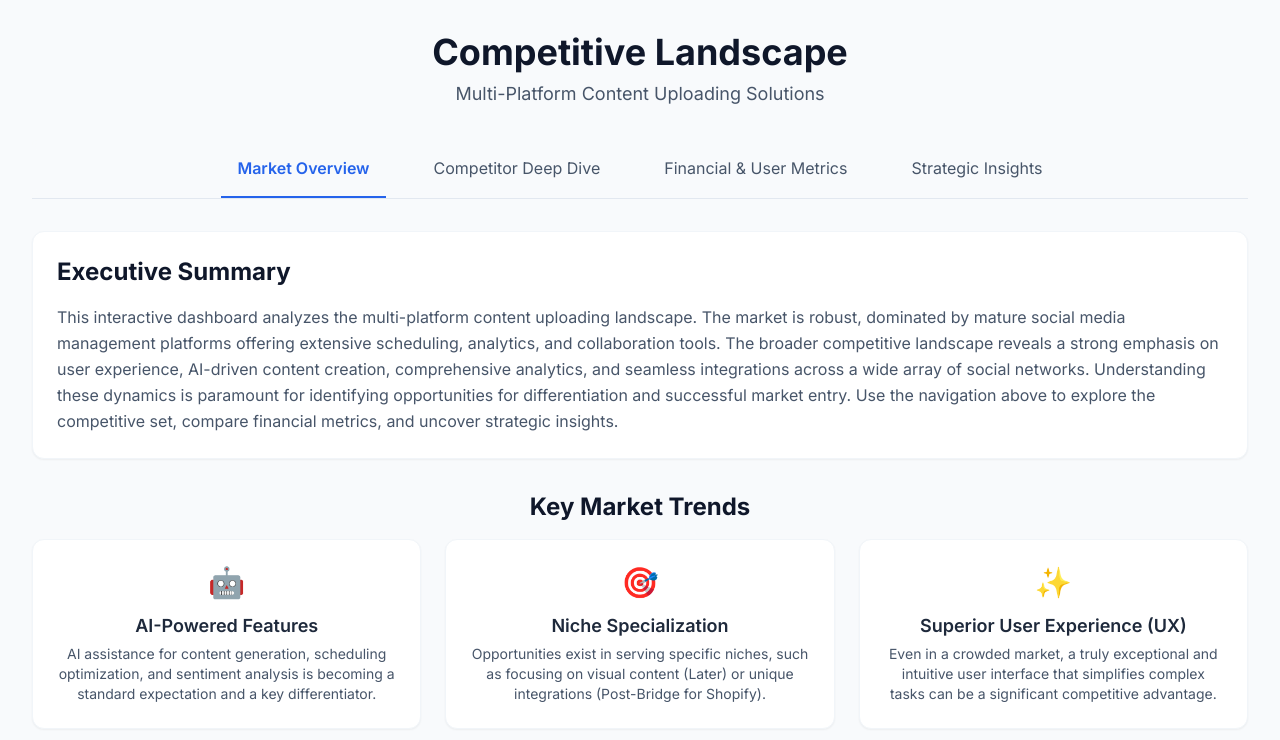
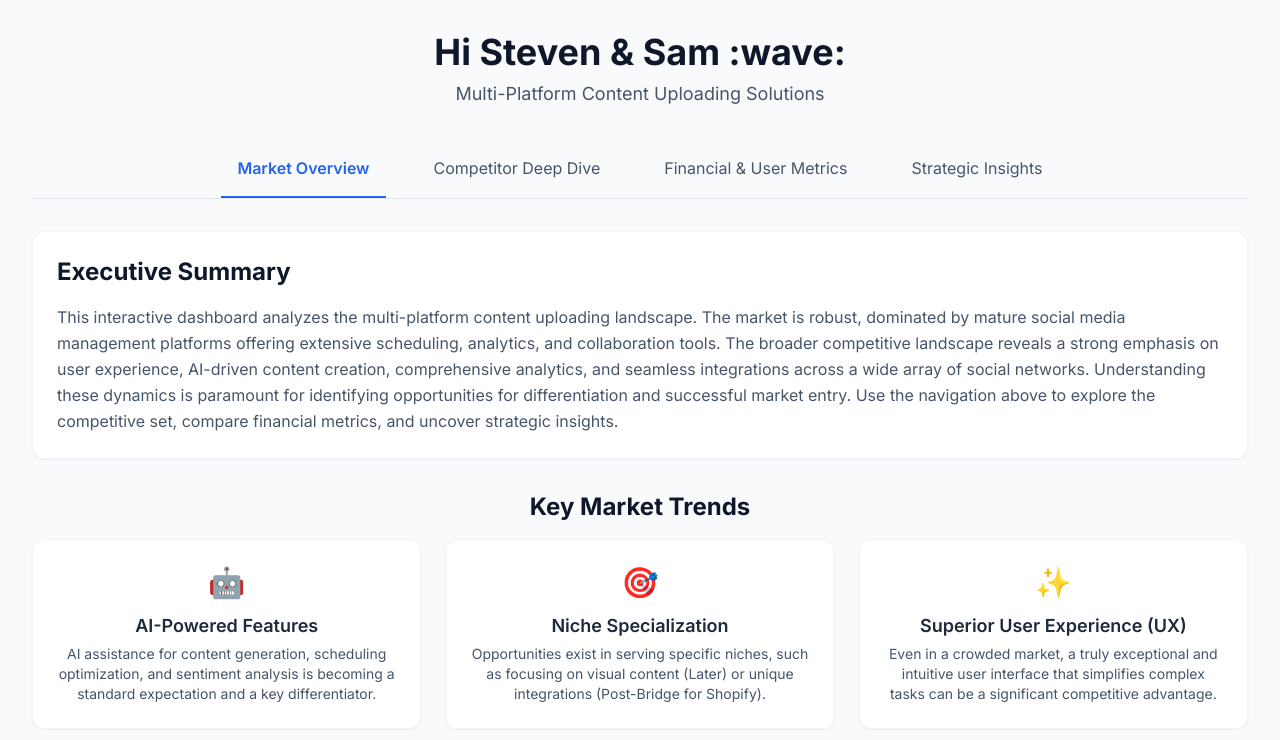
Before and after one commit to HassanNiazi/SocialMediaCompAnalysis, a plain HTML site: page index.html in a window 1280 px wide. Drawn offline with nearby package versions, Linux system fonts and the light colour scheme.

Commit message:
Update index.html

```diff
--- a/index.html
+++ b/index.html
@@ -34,7 +34,7 @@
     <div id="app" class="container mx-auto p-4 sm:p-6 lg:p-8">
 
         <header class="text-center mb-8">
-            <h1 class="text-3xl md:text-4xl font-bold text-slate-900">Competitive Landscape</h1>
+            <h1 class="text-3xl md:text-4xl font-bold text-slate-900">Hi Steven & Sam :wave:</h1>
             <p class="text-lg text-slate-600 mt-2">Multi-Platform Content Uploading Solutions</p>
         </header>
 
```
